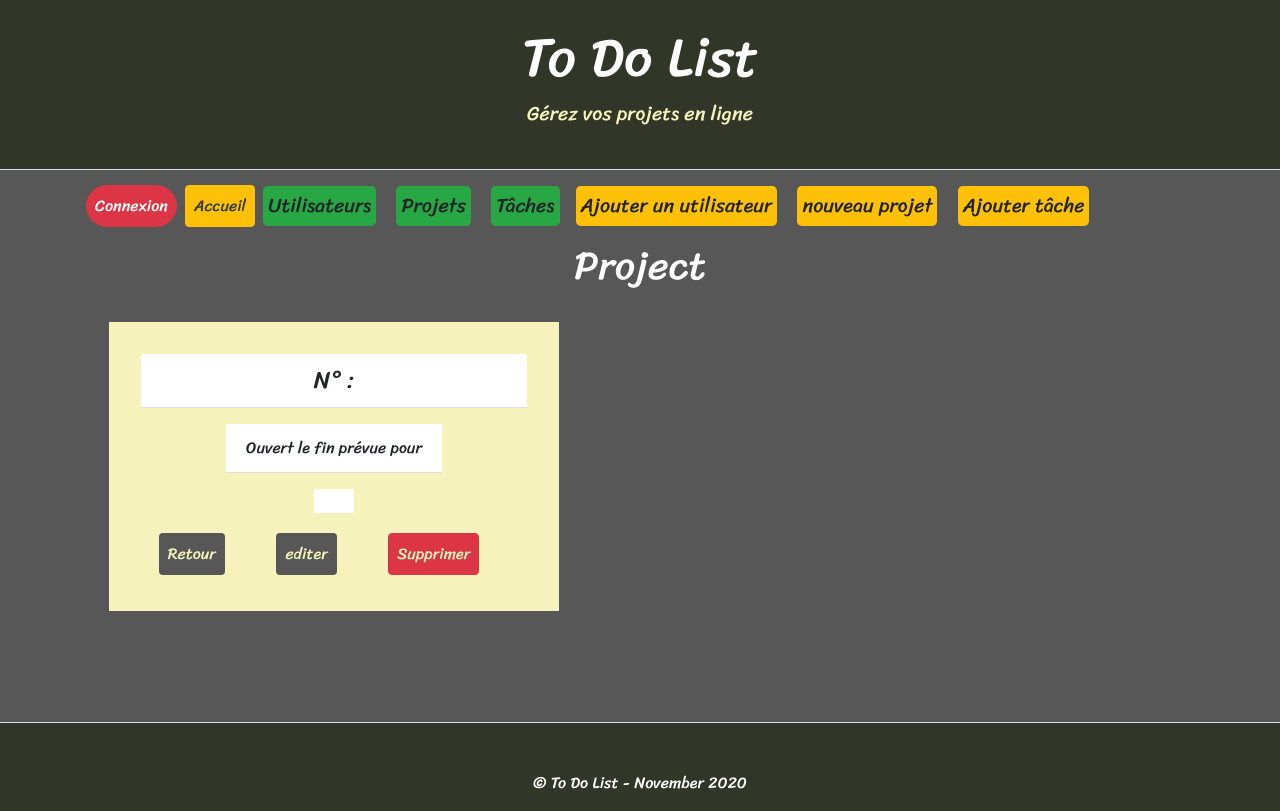
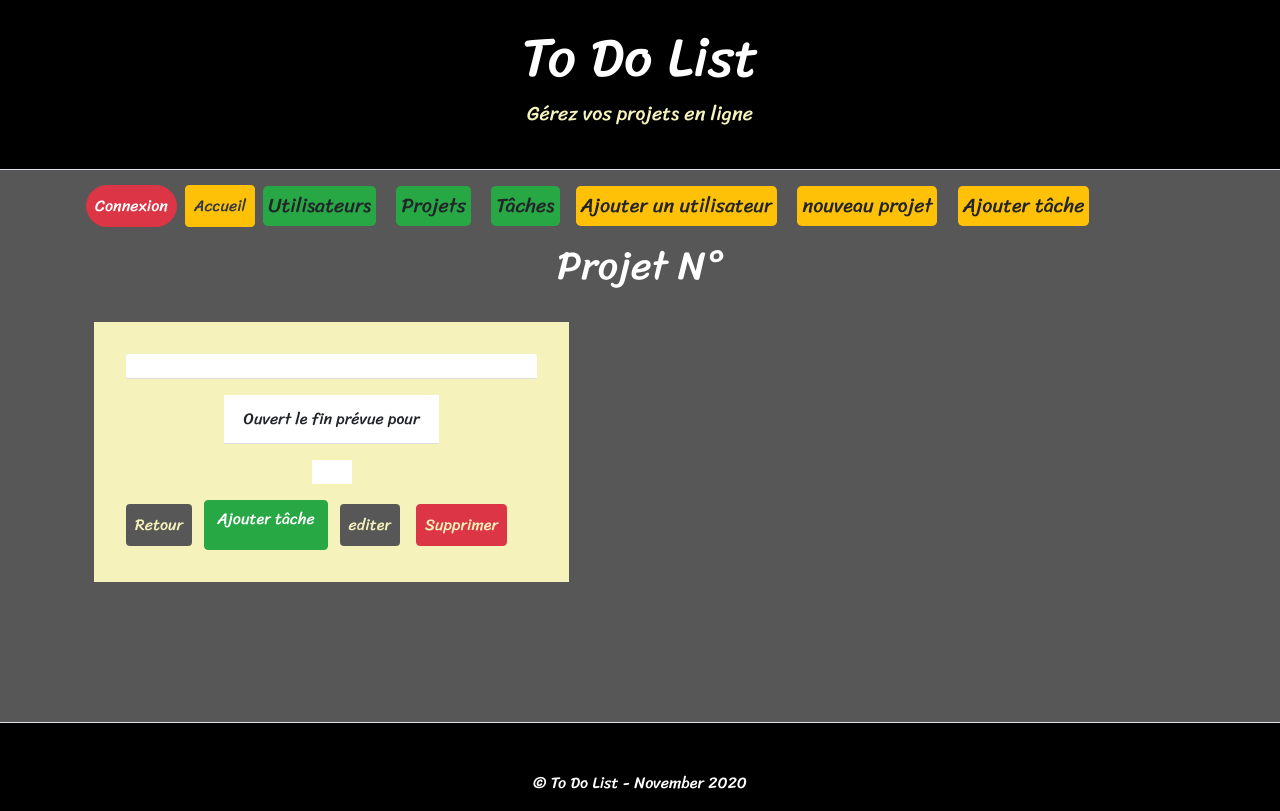
Before and after one commit to AntoineCheminPro/todo, a Symfony app: template templates/project/show.html.twig in a window 1280 px wide. Run offline with Twig, Linux system fonts and the light colour scheme; the template is opened without the code that fills it, so the values that code supplies are empty; some libraries are stand-ins or nearby versions.

Commit message:
task in project added

```diff
--- a/public/css/main.css
+++ b/public/css/main.css
@@ -7,7 +7,7 @@
 }
 
 .headercolor{
-   background-color: #313628;
+   background-color: #000000;
 }
 
 .maincolor{
--- a/src/Controller/ProjectController.php
+++ b/src/Controller/ProjectController.php
@@ -5,8 +5,8 @@ namespace App\Controller;
 use App\Entity\Project;
 use App\Entity\Task;
 use App\Form\ProjectType;
+use App\Controller\TaskType;
 use App\Repository\ProjectRepository;
-use App\Repository\TaskRepository;
 use Symfony\Bundle\FrameworkBundle\Controller\AbstractController;
 use Symfony\Component\HttpFoundation\Request;
 use Symfony\Component\HttpFoundation\Response;
@@ -86,6 +86,8 @@ class ProjectController extends AbstractController
         ]);
     }
 
+
+
     /**
      * @Route("/{id}", name="project_delete", methods={"DELETE"})
      */
--- a/src/Form/TaskType.php
+++ b/src/Form/TaskType.php
@@ -17,6 +17,8 @@ class TaskType extends AbstractType
             ->add('registered')
             ->add('deadline')
             ->add('active')
+            ->add('status')
+
         ;
     }
 
--- a/templates/project/show.html.twig
+++ b/templates/project/show.html.twig
@@ -3,23 +3,21 @@
 {% block title %}Projet{% endblock %}
 
 {% block main %}
-    <h1>Project</h1>
-    <section class="container row text-center">
+    <h1>Projet N° {{ project.id }}</h1>
+    <section class="row text-center">
        	<article class="table txt maincolor container p-4 m-4 col-lg-5 col-sm-10 align-items-center justify-content-center">
-				<h4 class="card-header m-2 bg-white">
-					N° {{ project.id }} : {{ project.label }}
-				</h4>
+				<h4 class="card-header m-2 bg-white">{{ project.label }}</h4>
 				<ul class="list-group list-group-flush align-items-center">
 					<li class="list-group-item my-2"> Ouvert le {{ project.openingDate ? project.openingDate|date('d-m-Y') : '' }} fin prévue pour {{ project.deadline ? project.deadline|date('d-m-Y') : '' }}</li>
 					<li class="list-group-item my-2">{{ project.description }}</li>
 				</ul>
 			<div class="container row justify-content-around my-2">
 				<a class="btn bodycolor txtheader p-2 m-1" href="{{ path('project_index') }}">Retour</a>
+				<a class="btn btn-success" href="{{ path('project_add_task',{'id': project.id, 'project' : project}) }}">Ajouter tâche</a>
 				<a class="btn bodycolor txtheader p-2 m-1" href="{{ path('project_edit', {'id': project.id}) }}">editer</a>
                 {{ include('project/_delete_form.html.twig') }}
 			</div>
-	</article>
-
+		</article>
     {% include 'task/tasks.html.twig' %}
-
+	</section>
 {% endblock %}
--- a/templates/task/tasks.html.twig
+++ b/templates/task/tasks.html.twig
@@ -12,7 +12,7 @@
 				<a class="btn bodycolor txtheader p-2 m-1" href="{{ path('task_show', {'id': task.id}) }}">Montrer</a>
 				<a class="btn bodycolor txtheader p-2 m-1" href="{{ path('task_edit', {'id': task.id}) }}">editer</a>
 			</div>
-
-	</article>
+		</article>
+	</section>
     {% endfor %}
 {% endblock %}
```
Also changed, not shown: src/Controller/TaskController.php (+24 -0 lines).
